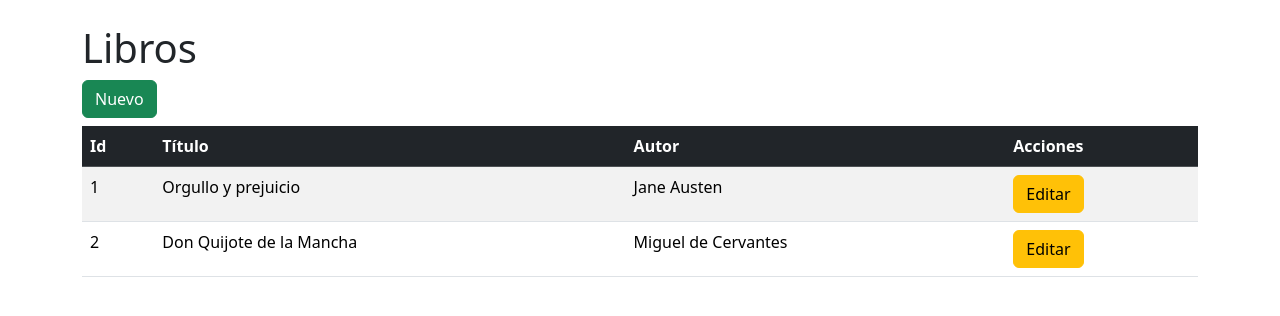
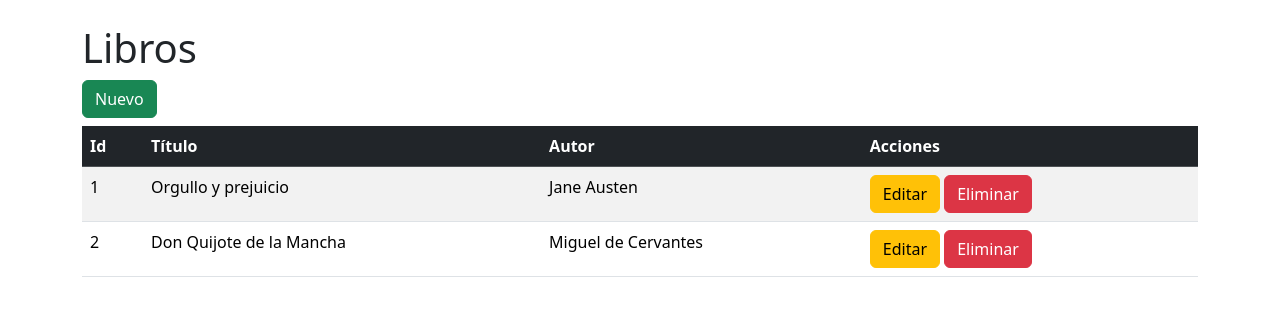
Before and after one commit to ezequielbernabe-crypto/Biblioteca, a Flask app: page /libros in a window 1280 px wide. Shown: the part 56-372 px from the top of the page. Run offline with Flask 3, Linux system fonts and the light colour scheme; data comes from the database, SQL or seed files in the repository; both versions use the stored data as it was after the commit.

Commit message:
Agrega eliminacion de libros

```diff
--- a/app.py
+++ b/app.py
@@ -88,5 +88,20 @@ def editar_libro(id):
 
     return render_template('form_libro.html', libro=libro)
 
+@app.route("/libro/eliminar/<int:id>")
+def eliminar_libro(id):
+
+    conn = get_db_connection()
+
+    conn.execute(
+        "DELETE FROM libros WHERE id=?",
+        (id,)
+    )
+
+    conn.commit()
+    conn.close()
+
+    return redirect(url_for('libros'))
+
 if __name__ == "__main__":
     app.run(debug=True)
--- a/templates/libros.html
+++ b/templates/libros.html
@@ -32,6 +32,12 @@
                    class="btn btn-warning">
                     Editar
                 </a>
+
+                <a href="{{ url_for('eliminar_libro', id=libro.id) }}"
+                   class="btn btn-danger"
+                   onclick="return confirm('¿Está seguro?')">
+                    Eliminar
+                </a>
             </td>
         </tr>
         {% endfor %}
```
Also changed, not shown: biblioteca.db.
